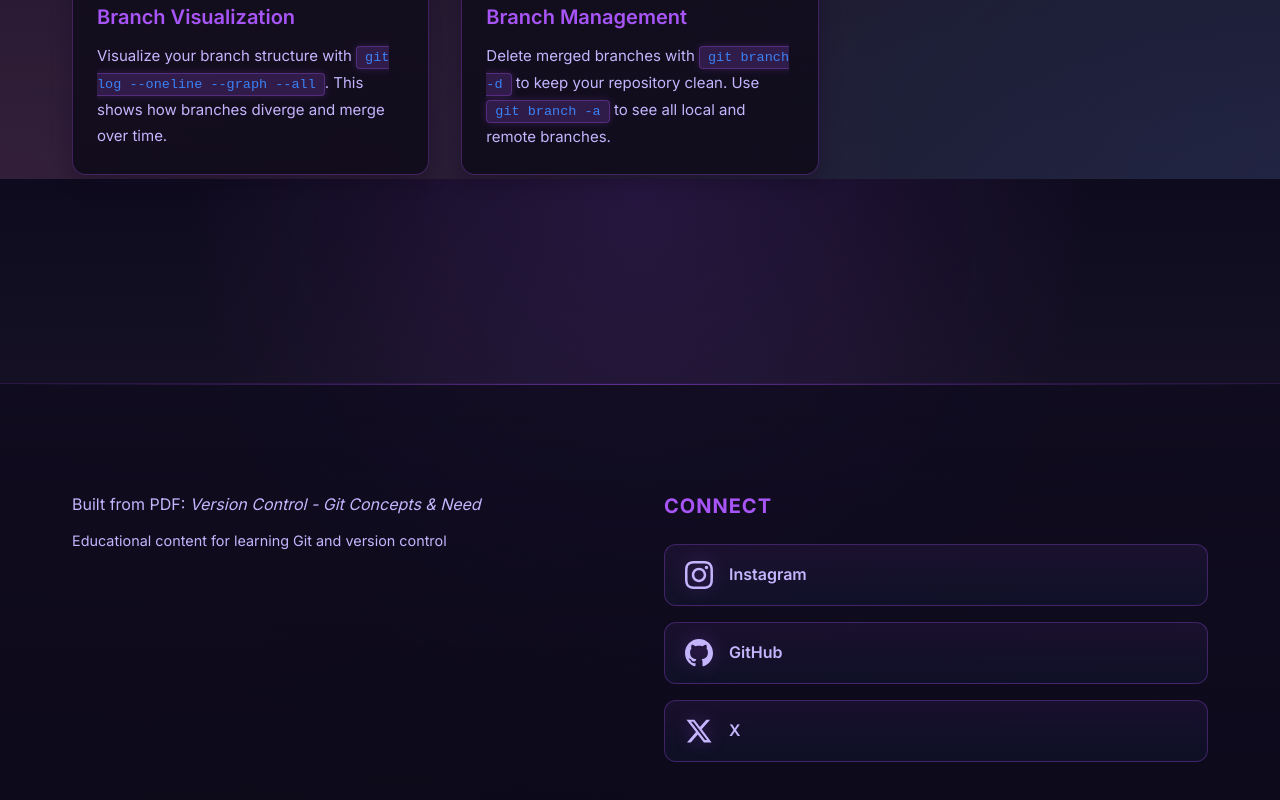
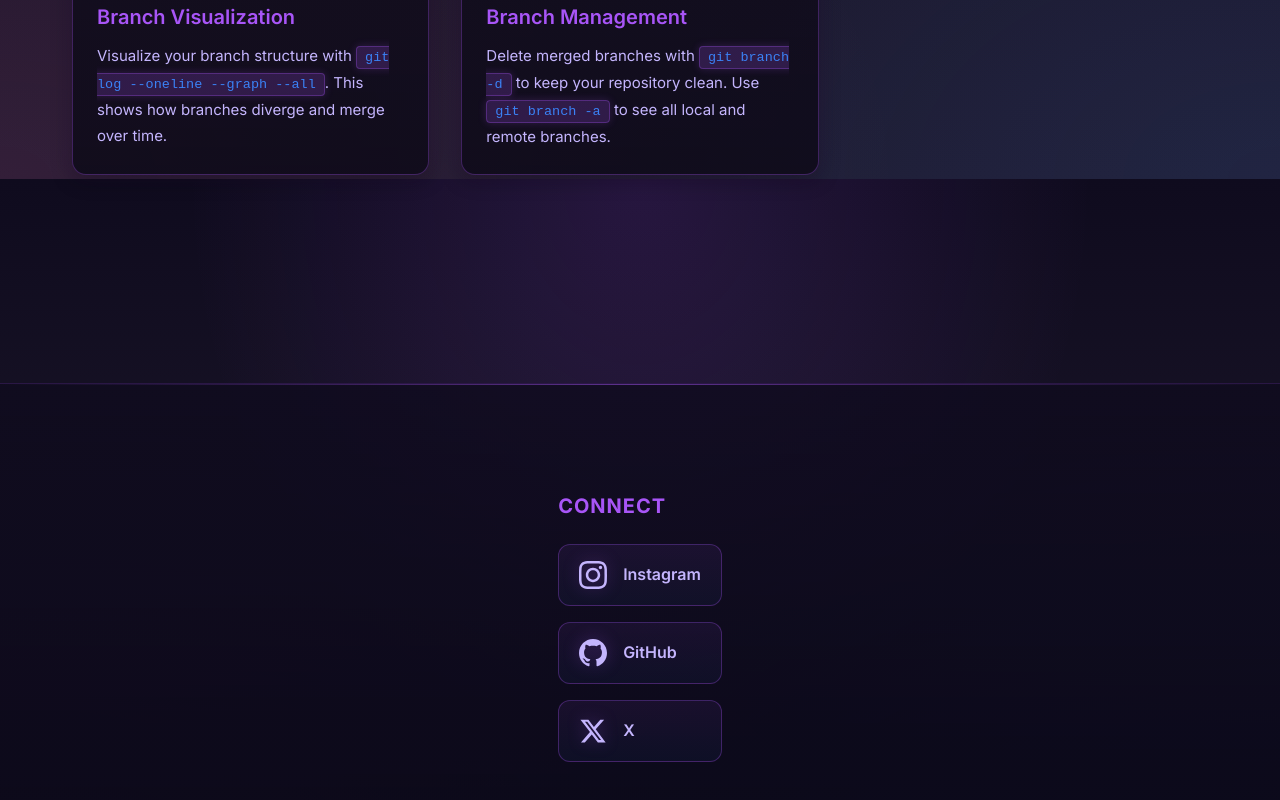
Before and after one commit to arjitkulkarni/github, a plain HTML site: page index.html in a window 1280 px wide. Shown: the part 9421-10221 px from the top of the page. Drawn offline with Linux system fonts and the light colour scheme.

Commit message:
Remove footer text, keep only social media links

```diff
--- a/index.html
+++ b/index.html
@@ -430,10 +430,6 @@
     <footer class="site-footer">
       <div class="container footer-inner">
         <div class="footer-content">
-          <div class="footer-text">
-            <div>Built from PDF: <em>Version Control - Git Concepts & Need</em></div>
-            <div class="small muted">Educational content for learning Git and version control</div>
-          </div>
           <div class="footer-social">
             <h4>Connect</h4>
             <div class="social-links">
--- a/styles.css
+++ b/styles.css
@@ -1017,16 +1017,10 @@
     gap:32px;
   }
   .footer-content{
-    display:grid;
-    grid-template-columns:1fr 1fr;
-    gap:48px;
-    align-items:start;
-  }
-  .footer-text{
     display:flex;
-    flex-direction:column;
-    gap:12px;
-    color:var(--muted);
+    justify-content:center;
+    align-items:center;
+    width:100%;
   }
   .footer-social h4{
     margin:0 0 24px 0;
@@ -1211,7 +1205,7 @@
     .wf-step{text-align:center}
     .wf-arrow{transform:rotate(90deg); margin:8px 0}
     .footer-inner{flex-direction:column; text-align:center}
-    .footer-content{grid-template-columns:1fr; gap:32px; text-align:center}
+    .footer-content{flex-direction:column; gap:32px; text-align:center}
     .footer-social h4{text-align:center}
     .social-links{align-items:center}
     .branching-hero{grid-template-columns:1fr; gap:24px}
```
